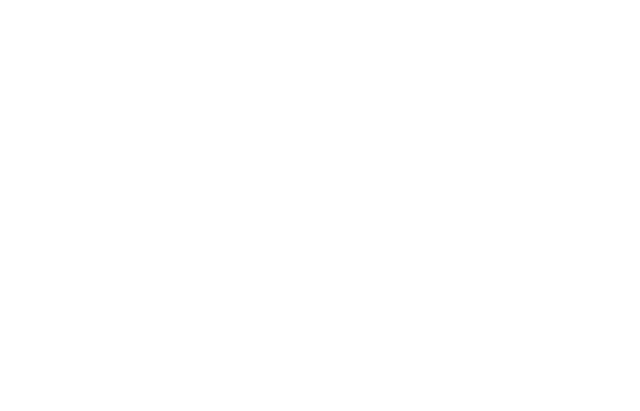
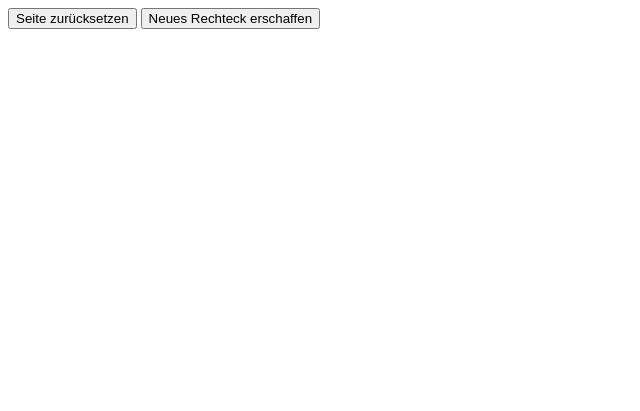
Before and after one commit to YuukiItasha/GIS_SoSe_2021, a plain HTML site: page Aufgabe23/index.html in a window 1280 px wide. Shown: the whole page, without its empty margins (0-640 px from the left). Drawn offline with Linux system fonts and the light colour scheme.

Commit message:
Update index.html

```diff
--- a/Aufgabe23/index.html
+++ b/Aufgabe23/index.html
@@ -7,6 +7,8 @@
         <script src="script.js" defer></script>
     </head>
     <body>
-        <canvas id="myFirstCanvas" width="500" height="400"></canvas>
+        <button id="zuruek">Seite zurücksetzen</button>
+        <button id="drawRect">Neues Rechteck erschaffen</button>
+        <div id="flaeche"></div>
     </body>
 </html>
```
